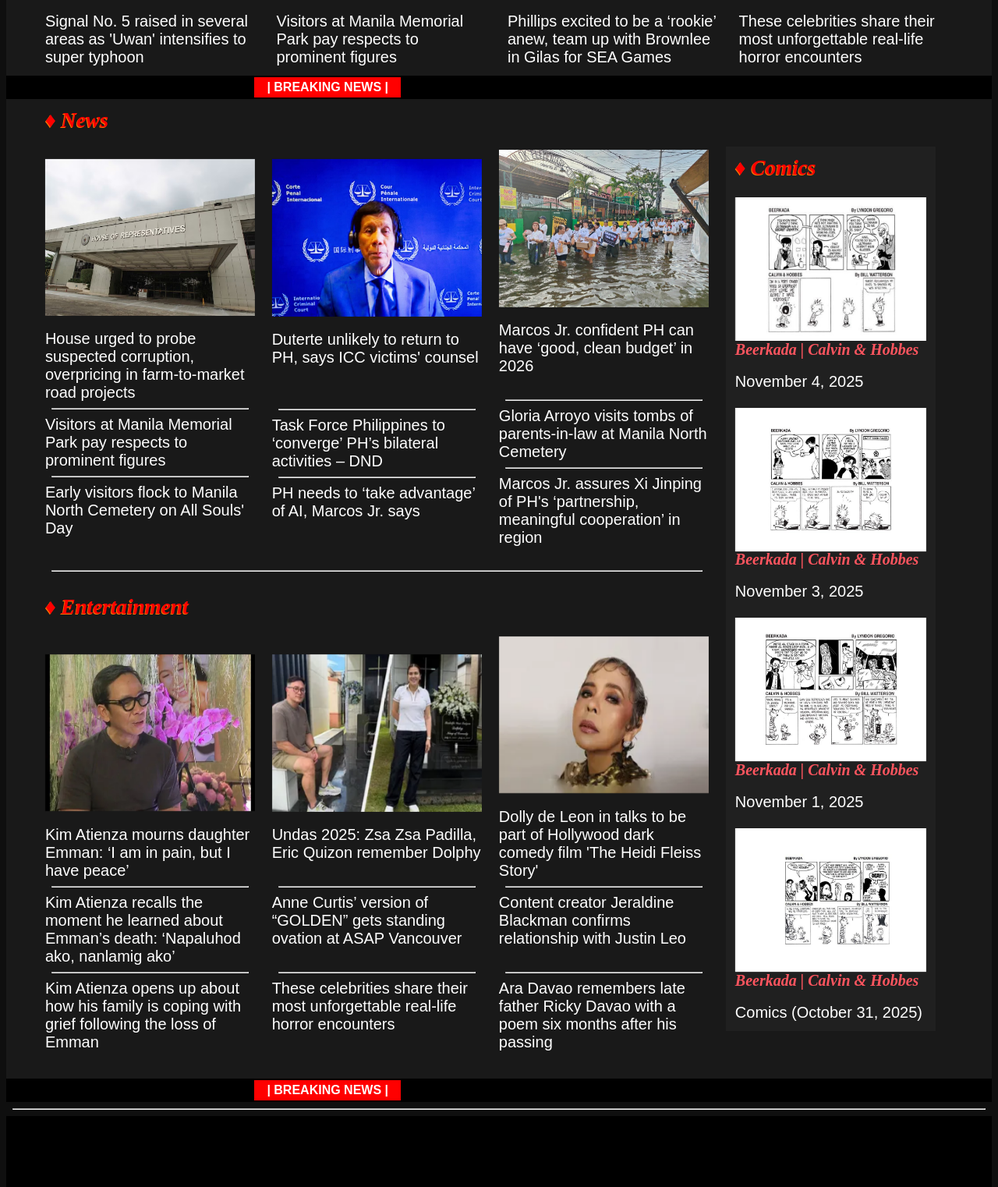
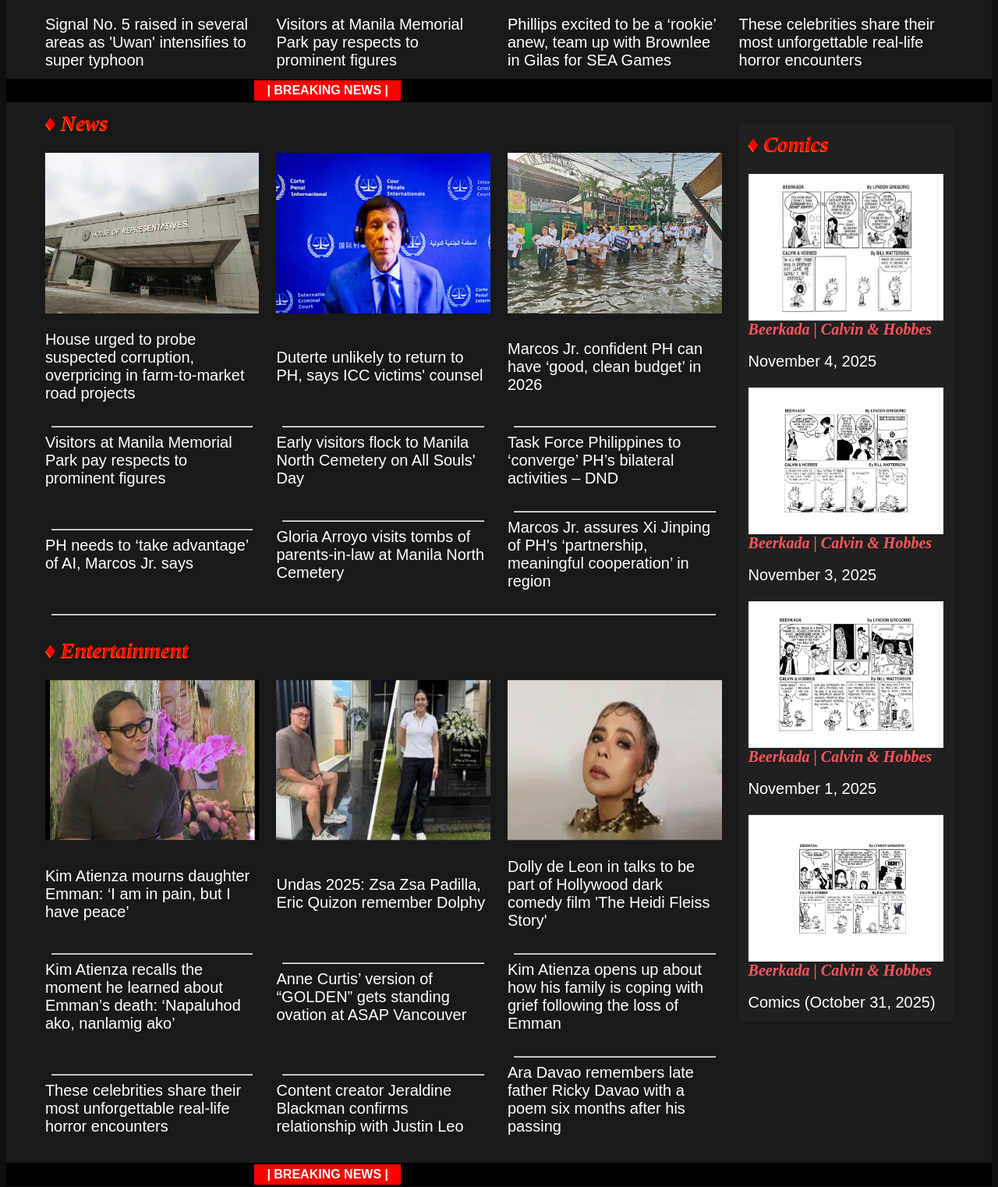
Before and after one commit to lowlandpaladin-commits/News-Website-Introduction-to-Computing, a plain HTML site: page index.html in a window 1280 px wide. Shown: the part 1001-2523 px from the top of the page at 78% size. Drawn offline with Linux system fonts and the light colour scheme; grey boxes are pictures that could not be loaded.

Commit message:
Update index.html

```diff
--- a/index.html
+++ b/index.html
@@ -123,7 +123,7 @@
 
 
 
-       <div>
+        <div>
         <table class="news" width=100%>
             <tr>
                 <td colspan=2 width=50% class="bg1">
@@ -230,15 +230,7 @@
                         <font class="subheading1">
                     Weather
                     </font>
-                    <br>
-                    <br>
-                        <a class="link" href="w1.html">
-                            <font class="titles">
-                        Signal No. 5 raised in several areas as 'Uwan' intensifies to super typhoon
-                        </font>
-                    </a>
-
-                </td>
+                    </td>
                 <td width=25%>
                     <a href="visitors.html">
                         <img width=100% class="img" src="visitors.png" alt=Highlight-News>
@@ -246,14 +238,7 @@
                         <font class="subheading1">
                     News
                     </font>
-                    <br>
-                    <br>
-                        <a class="link" href="visitors.html">
-                            <font class="titles">
-                        Visitors at Manila Memorial Park pay respects to prominent figures
-                        </font>
-                    </a>
-                </td>
+                    </td>
                 <td width=25%>
                     <a href="world2.html">
                         <img width=100% class="img" src="sports1.png" alt=Highlight-News>
@@ -261,14 +246,7 @@
                         <font class="subheading1">
                     Basketball
                     </font>
-                    <br>
-                    <br>
-                        <a class="link" href="world2.html">
-                            <font class="titles">
-                        Phillips excited to be a ‘rookie’ anew, team up with Brownlee in Gilas for SEA Games
-                        </font>
-                    </a>
-                </td>
+                    </td>
                 <td width=25%>
                     <a href="world2.html">
                         <img width=100% class="img" src="celebrities.png" alt=Highlight-News>
@@ -276,9 +254,32 @@
                         <font class="subheading1">
                     Celebrities
                     </font>
-                    <br>
-                    <br>
-                        <a class="link" href="world2.html">
+                    </td>
+                    </tr>
+                    <tr>
+                    <td class="top">
+                        <a class="link" href="w1.html">
+                            <font class="titles">
+                        Signal No. 5 raised in several areas as 'Uwan' intensifies to super typhoon
+                        </font>
+                    </a>
+                    </td>
+                    <td class="top">
+                        <a class="link" href="visitors.html">
+                            <font class="titles">
+                        Visitors at Manila Memorial Park pay respects to prominent figures
+                        </font>
+                    </a>
+                </td>
+                    <td class="top">
+                        <a class="link" href="sports1.html">
+                            <font class="titles">
+                        Phillips excited to be a ‘rookie’ anew, team up with Brownlee in Gilas for SEA Games
+                        </font>
+                    </a>
+                    </td>
+                    <td class="top">
+                        <a class="link" href="celebrities.html">
                             <font class="titles">
                         These celebrities share their most unforgettable real-life horror encounters
                         </font>
@@ -331,7 +332,9 @@
                            ♦ News
                        </font>
                     </td>
-                    <td width=100% rowspan=5>
+
+
+                                                                                                                                                                                                                      <td width=100% rowspan=10>
                       <table width=100% cellpadding=10 class="subtable">
                           <tr>
                                <td width=100% class="bg1">
@@ -413,85 +416,93 @@
                           </td>
                           </tr>
 
+
                 </tr>
             <tr>
                 <td width=25%>
                     <a href="hor.html">
                         <img width=100% class="img" src="hor.png" alt=Highlight-News>
                         </a>
-                    <br>
-                    <br>
-                        <a class="link" href="world2.html">
+                        </td>
+                <td width=25%>
+                    <a href="du30icc.html">
+                        <img width=100% class="img" src="du30icc.png" alt=Highlight-News>
+                        </a>
+                        </td>
+                <td width=25%>
+                    <a href="marcos2026.html">
+                        <img width=100% class="img" src="marcos2026.png" alt=Highlight-News>
+                        </a>
+                        </td>
+                        </tr>
+                        <tr>
+                            <td class="top">
                             <a class="link" href="hor.html">
                             <font class="titles">
                         House urged to probe suspected corruption, overpricing in farm-to-market road projects
                         </font>
                     </a>
-                        <hr>
+                        </td>
+                        <td class"top">
+                        <a class="link" href="du30icc.html">
+                            <font class="titles">
+                        Duterte unlikely to return to PH, says ICC victims' counsel
+                        </font>
+                    </a>
+                         </td>
+                         <td class"top">
+                             <a class="link" href=".html">
+                            <font class="titles">
+                        Marcos Jr. confident PH can have ‘good, clean budget’ in 2026
+                        </font>
+                        </td>
+                        </tr>
+                        <tr>
+                        <td class="top">
                         <a class="link" href="visitors.html">
+
                             <font class="titles">
+                                <hr>
                         Visitors at Manila Memorial Park pay respects to prominent figures
                         </font>
                     </a>
-                        <hr>
+                    </td>
+                    <td class="top">
                         <a class="link" href="flockundas.html">
                             <font class="titles">
+                                <hr>
                         Early visitors flock to Manila North Cemetery on All Souls' Day
                         </font>
                     </a>
-                        </font>
-                    </a>
-
-                </td>
-                <td width=25%>
-                    <a href="du30icc.html">
-                        <img width=100% class="img" src="du30icc.png" alt=Highlight-News>
-                        </a>
-                    <br>
-                    <br>
-                        <a class="link" href="du30icc.html">
-                            <font class="titles">
-                        Duterte unlikely to return to PH, says ICC victims' counsel
-                        <br>
-                        <br>
-                        <br>
-                        </font>
-                    </a>
-                        <hr>
+                    </td>
+                    <td class="top">
                         <a class="link" href="taskforce.html">
                             <font class="titles">
+                                <hr>
                         Task Force Philippines to ‘converge’ PH’s bilateral activities – DND
                         </font>
                     </a>
-                        <hr>
+                    </td>
+                        </tr>
+                        <tr>
+                        <td class="top">
                         <a class="link" href="aiadv.html">
                             <font class="titles">
+                                <hr>
                         PH needs to ‘take advantage’ of AI, Marcos Jr. says
-                        <br><br>
                         </font>
                     </a>
-                        </font>
-                    </a>
-                </td>
-                <td width=25%>
-                    <a href="marcos2026.html">
-                        <img width=100% class="img" src="marcos2026.png" alt=Highlight-News>
-                        </a>
-                    <br>
-                    <br>
-                        <a class="link" href=".html">
-                            <font class="titles">
-                        Marcos Jr. confident PH can have ‘good, clean budget’ in 2026
-                        <br>
-                        <br>
-                        </font>
-                    </a>
-                        <hr>
+                    </td>
+                    <td class="top">
+
                         <a class="link" href="gloria.html">
                             <font class="titles">
+                                <hr>
                         Gloria Arroyo visits tombs of parents-in-law at Manila North Cemetery
                         </font>
                     </a>
+                    </td>
+                    <td class="top">
                         <hr>
                         <a class="link" href="xijinping.html">
                             <font class="titles">
@@ -517,76 +528,85 @@
                     <a href="kim.html">
                         <img width=100% class="img" src="kim.png" alt=Highlight-News>
                         </a>
-                        <br>
-                        <br>
+                        </td>
+                <td width=25%>
+                    <a href="zsazsa.html">
+                        <img width=100% class="img" src="zsazsa.png" alt=Highlight-News>
+                        </a>
+                        </td>
+                <td width=25%>
+                    <a href="dolly.html">
+                        <img width=100% class="img" src="dolly.png" alt=Highlight-News>
+                        </a>
+                        </td>
+                        </tr>
+                        <tr>
+                            <td class="top">
                         <a class="link" href="kim.html">
                             <font class="titles">
                         Kim Atienza mourns daughter Emman: ‘I am in pain, but I have peace’
                         </font>
                         </a>
-                        <hr>
+                        </td>
+                <td class="top">
+                    <a class="link" href="zsazsa.html">
+                            <font class="titles">
+                        Undas 2025: Zsa Zsa Padilla, Eric Quizon remember Dolphy
+                        </font>
+                        </a>
+                        </td>
+                        <td class="top">
+                        <a class="link" href="dolly.html">
+                            <font class="titles">
+                        Dolly de Leon in talks to be part of Hollywood dark comedy film 'The Heidi Fleiss Story'
+                        </font>
+                        </a>
+                        </td>
+                        </tr>
+                        <tr>
+                        <td class="top">
+                            <hr>
                         <a class="link" href="kim2.html">
                             <font class="titles">
                         Kim Atienza recalls the moment he learned about Emman’s death: ‘Napaluhod ako, nanlamig ako’
                         </font>
                         </a>
+                        </td>
+                        <td class="top">
+                            <hr>
+                        <a class="link" href="annecurtis.html">
+                            <font class="titles">
+                        Anne Curtis’ version of “GOLDEN” gets standing ovation at ASAP Vancouver
+                        </font>
+                        </a>
+                        </td>
+                <td class="top">
                         <hr>
                         <a class="link" href="kim3.html">
                         <font class="titles">
                         Kim Atienza opens up about how his family is coping with grief following the loss of Emman
                         </font>
                     </a>
-
-                </td>
-                <td width=25%>
-                    <a href="zsazsa.html">
-                        <img width=100% class="img" src="zsazsa.png" alt=Highlight-News>
-                        </a>
-                        <br>
-                        <br>
-                        <a class="link" href="zsazsa.html">
-                            <font class="titles">
-                        Undas 2025: Zsa Zsa Padilla, Eric Quizon remember Dolphy
-                        <br>
-                        <br>
-                        </font>
-                        </a>
-                        <hr>
-                        <a class="link" href="annecurtis.html">
-                            <font class="titles">
-                        Anne Curtis’ version of “GOLDEN” gets standing ovation at ASAP Vancouver
-                        <br>
-                        <br>
-                        </font>
-                        </a>
+                    </td>
+                        </tr>
+                        <tr>
+                        <td class="top">
                         <hr>
                         <a class="link" href="celebrities.html">
                         <font class="titles">
                         These celebrities share their most unforgettable real-life horror encounters
-                        <br>
-                        <br>
                         </font>
                     </a>
-                </td>
-                <td width=25%>
-                    <a href="dolly.html">
-                        <img width=100% class="img" src="dolly.png" alt=Highlight-News>
-                        </a>
-                        <br>
-                        <br>
-                        <a class="link" href="dolly.html">
-                            <font class="titles">
-                        Dolly de Leon in talks to be part of Hollywood dark comedy film 'The Heidi Fleiss Story'
-                        </font>
-                        </a>
+                    </td>
+                        <td class="top">
                         <hr>
                         <a class="link" href="jeraldine.html">
                             <font class="titles">
                         Content creator Jeraldine Blackman confirms relationship with Justin Leo
-                        <br>
-                        <br>
                         </font>
                         </a>
+                        </td>
+                <td class="top">
                         <hr>
                         <a class="link" href="ara.html">
                         <font class="titles">
@@ -596,14 +616,6 @@
                         </font>
                     </a>
                 </td>
-                <td width=25%>
-                    </td>
-                    </tr>
-                    </table>
-                    </td>
-                    </tr>
-                    </table>
-                    </td>
                             <div>
             <table class="info">
                 <tr>
```
